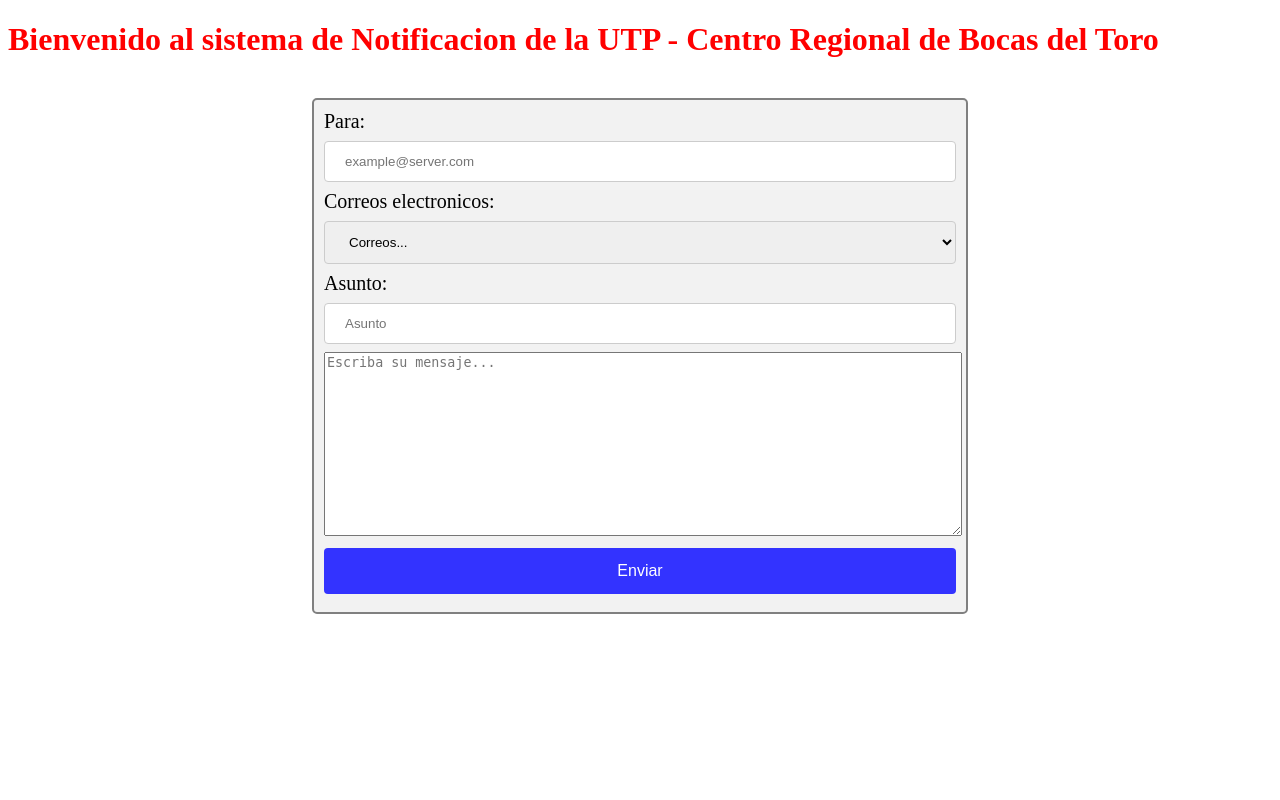
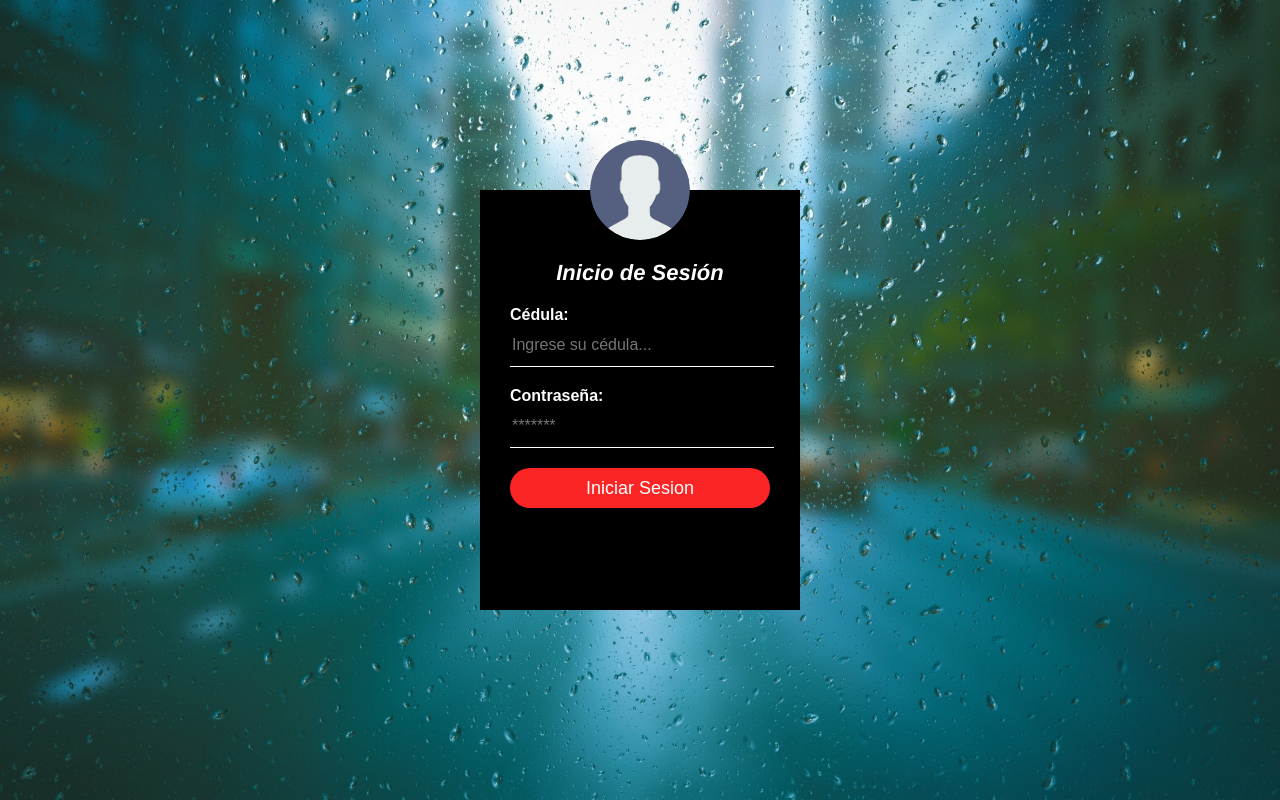
Before and after one commit to GilbDavis/UTPScheduler, a PHP site: page /ScheduleNot/ in a window 1280 px wide. Run offline with PHP 8.4, Linux system fonts and the light colour scheme; data that the repository does not hold is empty.

Commit message:
Cambios de conexión, directorios y pequeños ajustes

```diff
--- /dev/null
+++ b/Conexion/Connection.php
@@ -0,0 +1,10 @@
+<?php
+
+    $server = 'localhost';
+    $user = "usuario";
+    $pass = "LEMSutp2018";
+    $db = "Notificacion";
+
+    $conn = new mysqli($server, $user, $pass, $db) or Die('No se pudo conectar...');
+
+?>
--- a/Css/Logins.css
+++ b/Css/Logins.css
@@ -9,7 +9,7 @@ and open the template in the editor.
 */
 
 body{
-    background-image: url(../Imagenes/background.jpg);
+    background-image: url(Imagenes/background.jpg);
     background-repeat: no-repeat;
     background-size: cover;
     margin: 0;
@@ -59,7 +59,7 @@ h1{
     margin-bottom: 20px;
 }
 
-.loginbox input[type="email"], input[type="password"]{
+.loginbox input[type="text"], input[type="password"]{
     border: none;
     border-bottom: 1px solid #fff;
     background: transparent;
--- a/Email_Section/EPrincipal.php
+++ b/Email_Section/EPrincipal.php
@@ -11,7 +11,7 @@ and open the template in the editor.
         <title>UTP - Schedule</title>
         <script src="http://code.jquery.com/jquery-latest.js"></script>
         <script src="../JS/GetEmails.js"></script>
-        <link rel="stylesheet" type="text/css" href="../Css/Index.css"/>
+        <link rel="stylesheet" type="text/css" href="../Css/notificacion.css"/>
     </head>
     <body>
 
--- a/Email_Section/Selector.php
+++ b/Email_Section/Selector.php
@@ -1,18 +1,13 @@
 <?php
 
-    $server = 'localhost';
-    $user = 'root';
-    $pass = "0631212";
-    $db = "Schedule";
-
-    $conn = new mysqli($server, $user, $pass, $db) or die("<p>No se pudo conectar</p>");
+    include '../Conexion/Connection.php';
 
     $result = $conn->query("SELECT * FROM Usuarios");
     echo '<label for="Selectemail">Correos electronicos: </label>';
     echo '<select id="correosmysql">\n';
     echo '<option value ="0">Correos...</option>';
     while($row = $result->fetch_assoc()){
-        echo '<option value="' . $row['id_usuario'] . '">' . $row['email'] . "</option>";
+        echo '<option value="' . $row['id_usuario'] . '">' . $row['correo'] . "</option>";
     }
     echo "</select>";
 
--- a/Login/Autenticacion.php
+++ b/Login/Autenticacion.php
@@ -1,34 +1,30 @@
  <?php
 
-    $server = 'localhost';
-    $user = "root";
-    $pass = "0631212";
-    $db = "Supermercado";
+    require 'Conexion/Connection.php';
+
     $errors = array();
-    $email = "";
+    $cedula = "";
     $contrasena = "";
 
-    $con = new mysqli($server, $user, $pass, $db) or Die('No se pudo conectar...');
+    if(isset($_POST['submit'])){
+        $cedula = filter_input(INPUT_POST, 'cedula');
+        $contrasena = filter_input(INPUT_POST, 'contrasena');
 
-    if(isset($_POST['submit'])){
-        $email = $_POST["correo_admin"];
-        $contrasena = $_POST["contrasena_admin"];
-
-        if(empty($email)){
-            array_push($errors, "Se requiere su Correo electronico");
+        if(empty($cedula)){
+            array_push($errors, "Se requiere su Cedula");
         }
         if(empty($contrasena)){
             array_push($errors, "Se requiere su contraseña");
         }
         if(count($errors) == 0){
-            $sql = "SELECT email, pass FROM Administrador WHERE email = '$email' AND pass = '$contrasena'";
-            $resultado = $con->query($sql);
+            $sql = "SELECT cedula, clave FROM Usuarios WHERE cedula = '$cedula' AND clave = '$contrasena'";
+            $resultado = $conn->query($sql);
 
-            if($resultado->num_rows > 0){
+            if($resultado->num_rows > 0)  {
                 session_start();
-                $_SESSION["user_session"] = $email;
+                $_SESSION["user_ced"] = $cedula;
                 $_SESSION['Success'] = "Estas conectado!";
-                header("Location: ../Menus/AdminMenu.php");
+                echo 'Sesión inciada!';
             }else{
                 array_push($errors, "El e-mail/contraseña son invalidos");
             }
--- a/index.php
+++ b/index.php
@@ -1,32 +1,42 @@
+<?php include('Login/Autenticacion.php'); ?>
 <!DOCTYPE html>
-<!--
-To change this license header, choose License Headers in Project Properties.
-To change this template file, choose Tools | Templates
-and open the template in the editor.
--->
 <html>
     <head>
+        <title>Davis SFW - AdminLogin</title>
+        <link rel="stylesheet" type="text/css" href="Css/Logins.css"/>
         <meta charset="UTF-8">
-        <title>UTP - Schedule</title>
-        <script src="http://code.jquery.com/jquery-latest.js"></script>
-        <script src="JS/GetEmails.js"></script>
-        <link rel="stylesheet" type="text/css" href="Css/Index.css"/>
+        <meta name="viewport" content="width=device-width, initial-scale=1.0">
     </head>
     <body>
 
-        <h1>Bienvenido al sistema de Notificacion de la UTP - Centro Regional de Bocas del Toro</h1><br>
+        <div class="loginbox">
+            <img src="Imagenes/user.png" alt="usuario" class="avatar"/>
+            <h1>Inicio de Sesión</h1>
 
-        <div id="Formulario">
-            <form method="post" action="Email_Section/EmailSender.php">
-            <label for="Para">Para: </label><br>
-            <input id="correos" type="text" name="correos" placeholder="example@server.com"/><br>
-            <?php include 'Email_Section/Selector.php'; ?>
-            <label for="Asunto">Asunto: </label><br>
-            <input name="asunto" type="text" placeholder="Asunto"/><br>
-            <textarea name="mensaje" id="mensaje" rows="4" cols="50" placeholder="Escriba su mensaje..."></textarea><br>
-            <input type="submit" name="enviar" value="Enviar"/>
-        </form>
+            <form action="index.php" method="post">
+                <?php include ('Login/erroresLogin.php'); ?><style><?php include 'Css/Logins.css'; ?></style>
+                <p>Cédula:</p>
+                <input type="text" name="cedula" placeholder="Ingrese su cédula..."/>
+                <p>Contraseña:</p>
+                <input type="password" name="contrasena" placeholder="*******"/>
+                <input type="submit" name="submit" value="Iniciar Sesion"/>
+            </form>
         </div>
+
+       <!-- Lineth / Cirilo, el footer puedes crearlo en un archivo php y añadirlo a todas las paginas web con un include
+
+            <footer class="foot">
+        <center>
+            <a href="https://www.instagram.com/davis_0297/" target="_blank"><img src="../Imagenes/instagram-logo.png" alt="Instagram"/></a>
+            <a href="https://www.facebook.com" target="_blank"><img src="../Imagenes/facebook-logo-button.png" alt="Facebook"/></a>
+            <a href="https://api.whatsapp.com/send?phone=50763737013" target="_blank"><img src="../Imagenes/whatsapp.png" alt="Whatsapp"/></a>
+            <a href="https://www.linkedin.com/in/gilbertodavis/" target="_blank"><img src="../Imagenes/linkedin.png" alt="Linkedin"/></a>
+        <center>
+    </footer> -->
+
+    </body>
+
+</html>
 
     </body>
 </html>
--- a/nbproject/private/private.xml
+++ b/nbproject/private/private.xml
@@ -4,8 +4,9 @@
     <open-files xmlns="http://www.netbeans.org/ns/projectui-open-files/2">
         <group>
             <file>file:/C:/xampp/htdocs/ScheduleNot/index.php</file>
-            <file>file:/C:/xampp/htdocs/ScheduleNot/DB/EmailSender.php</file>
-            <file>file:/C:/xampp/htdocs/ScheduleNot/DB/Selector.php</file>
+            <file>file:/C:/xampp/htdocs/ScheduleNot/Email_Section/EPrincipal.php</file>
+            <file>file:/C:/xampp/htdocs/ScheduleNot/Login/LoginPrincipal.php</file>
+            <file>file:/C:/xampp/htdocs/ScheduleNot/Login/Autenticacion.php</file>
         </group>
     </open-files>
 </project-private>
```
Also changed, not shown: Login/LoginPrincipal.php (deleted, +0 -42 lines), Css/notificacion.css (renamed from Css/Index.css), 1 other file.
